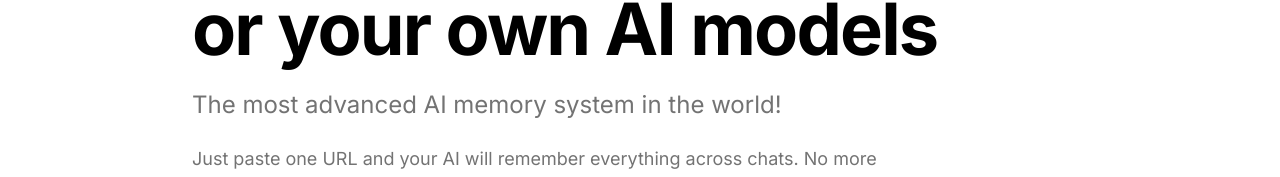
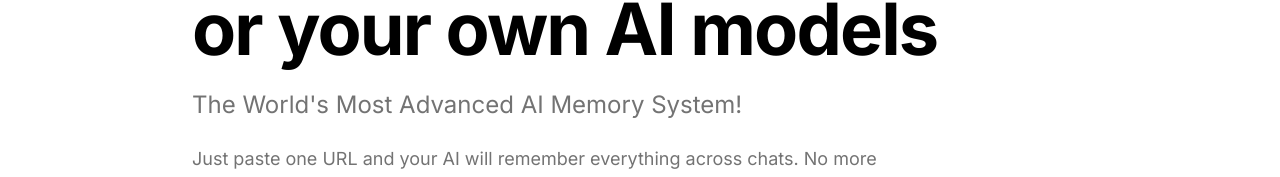
Before and after one commit to artemgetmann/mindmirror, a React (Vite) app in the folder frontend/: page / in a window 1280 px wide. Shown: the part 388-565 px from the top of the page. Built offline with nearby package versions, Linux system fonts and the light colour scheme; no server answers.

Commit message:
Changed the hero of the front end

```diff
--- a/frontend/src/components/HeroSection.tsx
+++ b/frontend/src/components/HeroSection.tsx
@@ -22,7 +22,7 @@ export const HeroSection = () => {
         </h1>
 
         <p className="text-xl md:text-2xl text-muted-foreground mb-6 max-w-3xl">
-          The most advanced AI memory system in the world!
+          The World's Most Advanced AI Memory System!
         </p>
 
         <p className="text-lg text-muted-foreground mb-12 max-w-3xl">
```
